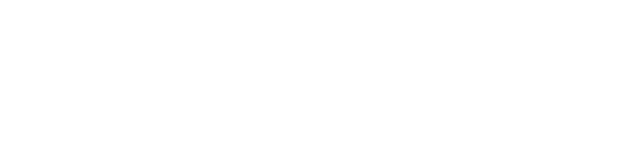
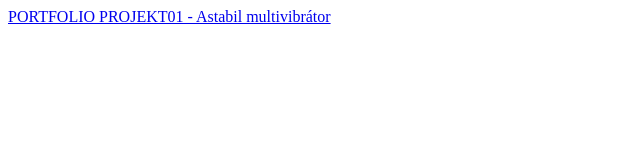
Before and after one commit to FlowYa/portfolio, a plain HTML site: page index.html in a window 1280 px wide. Shown: the whole page, without its empty margins (0-640 px from the left). Drawn offline with Linux system fonts and the light colour scheme.

Commit message:
Update index.html

```diff
--- a/index.html
+++ b/index.html
@@ -1 +1 @@
-<a href="https://flowya.github.io/portfolio/"></a>
+<a href="https://flowya.github.io/portfolio/"> PORTFOLIO PROJEKT01 - Astabil multivibrátor</a>
```
